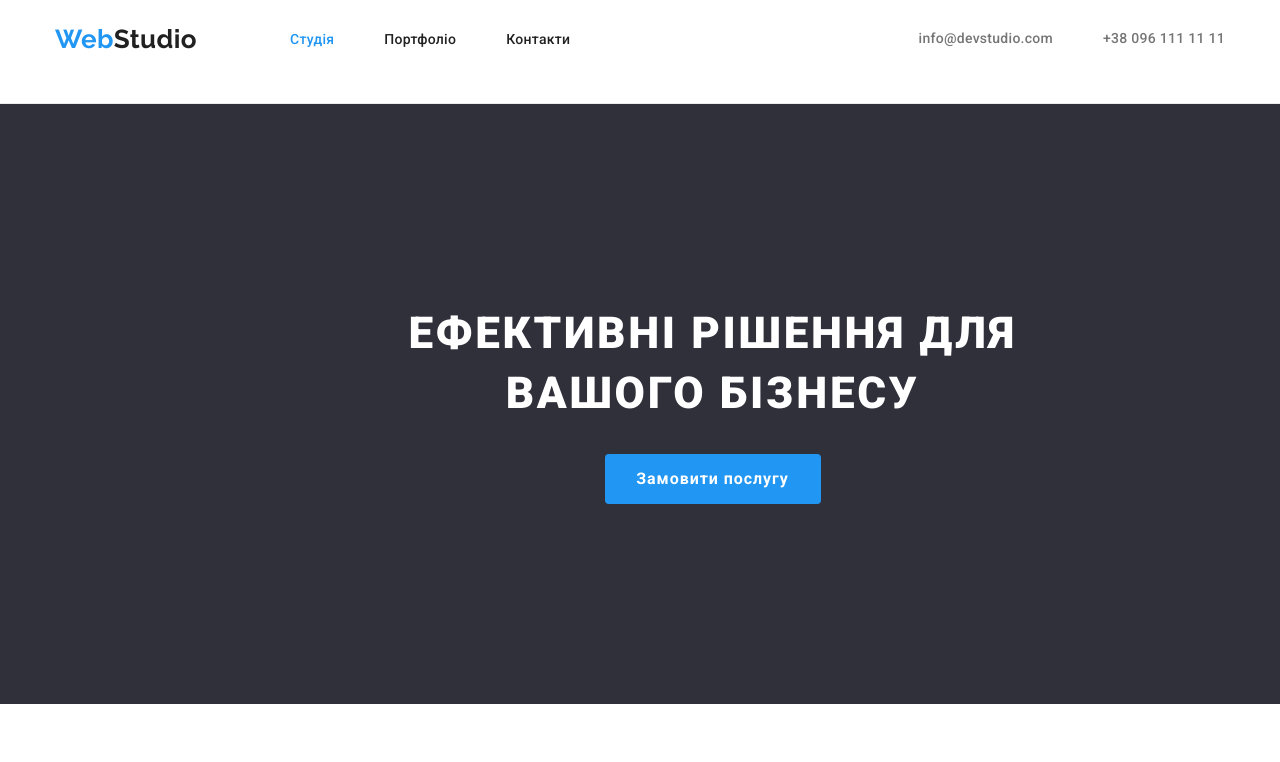
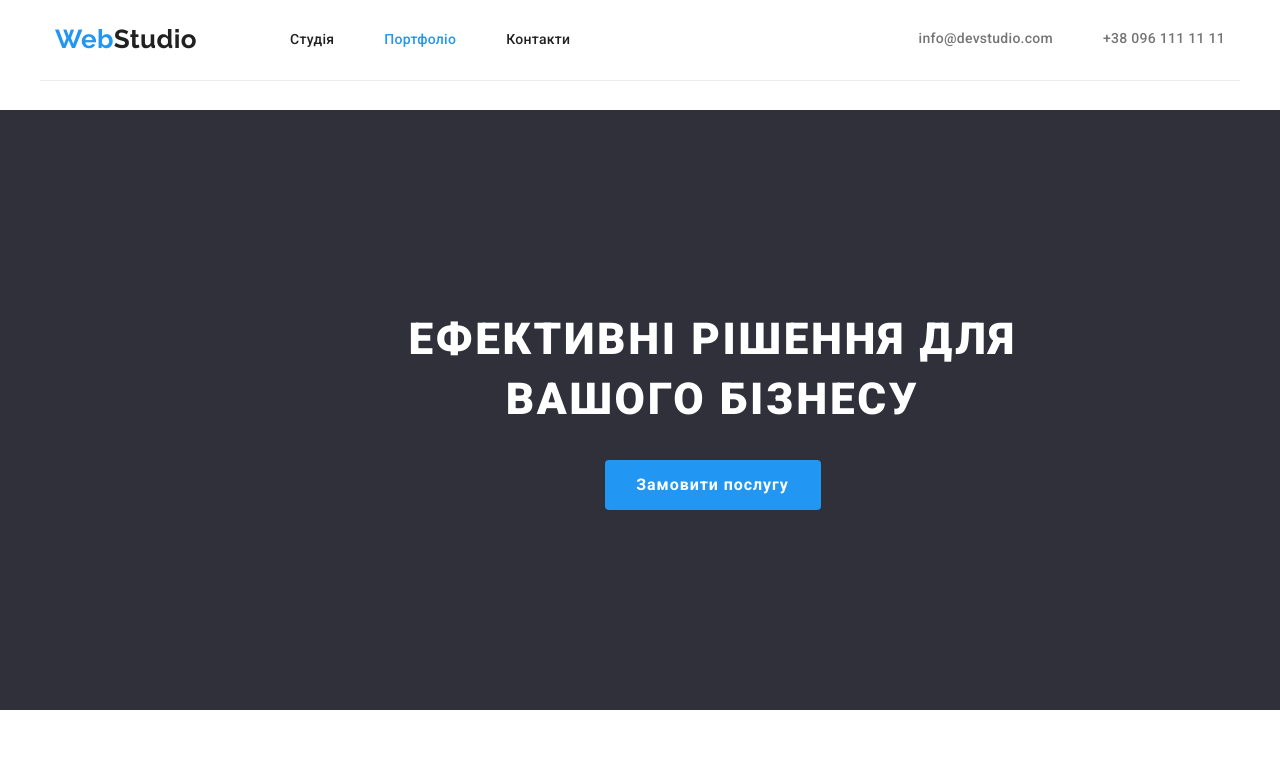
Before and after one commit to Marmurik/goit-markup-hw-03, a plain HTML site: page index.html in a window 1280 px wide. Shown: the top 762 px of the page. Drawn offline with nearby package versions, Linux system fonts and the light colour scheme.

Commit message:
header-border added

```diff
--- a/css/styles.css
+++ b/css/styles.css
@@ -85,15 +85,11 @@ ul {
 .page-header .container {
   display: flex;
   align-items: center;
-  margin-top: 24px;
-  margin-bottom: 25px;
-  /* border-bottom: 1px solid #ececec; */
-}
-.header-portfolio {
   border-bottom: 1px solid #ececec;
 }
-.page-header {
-  border-bottom: 1px solid #ececec;
+div.container {
+  padding-top: 24px;
+  padding-bottom: 25px;
 }
 
 .portfolio-contact-info,
@@ -157,6 +153,7 @@ ul {
   padding: 200px 280px;
   margin-left: auto;
   margin-right: auto;
+  margin-top: 30px;
   text-align: center;
 }
 
--- a/index.html
+++ b/index.html
@@ -26,19 +26,19 @@
           <nav>
           <ul class="header-list">
             <li class="header-item">
-              <a href="./index.html" class="link-design header-text current-link"
-                >Студія</a>
+              <a href="./index.html" class="link-design header-text"
+                >Студія</a
+              >
             </li>
             <li class="header-item">
-              <a href="./portfolio.html" class="link-design header-text">Портфоліо</a>
+              <a href="./portfolio.html" class="link-design header-text current-link">Портфоліо</a>
             </li>
             <li class="header-item">
               <a href="#" class="link-design header-text">Контакти</a></li>
           </ul>
         </nav>
         <div class="header-contact-info">
-            <a href="mailto:info@devstudio.com"
-              class="mail-design header-text link-design"
+          <a href="mailto:info@devstudio.com" class="mail-design header-text link-design"
             >info@devstudio.com</a>
           <a href="tel:+380961111111" class="tel-design header-text link-design"
             >+38 096 111 11 11</a>
@@ -144,8 +144,8 @@
       <section class="container footer-section">
       <div class="footer-logo-design"><a href="./index.html" class="container footer-logo-design logo-link"><span class="web-customazation">Web</span>Studio</a></div>
       <address class="container">
-        <div><ul>
-          <li class="address-position">
+        <ul>
+          <div><li class="address-position">
             <a
               class="address-contact-info link-design"
               href="https://goo.gl/maps/CPtrU1FHBa2aNyZL9"
```
Lines whose indentation alone changed are shown as unchanged.
